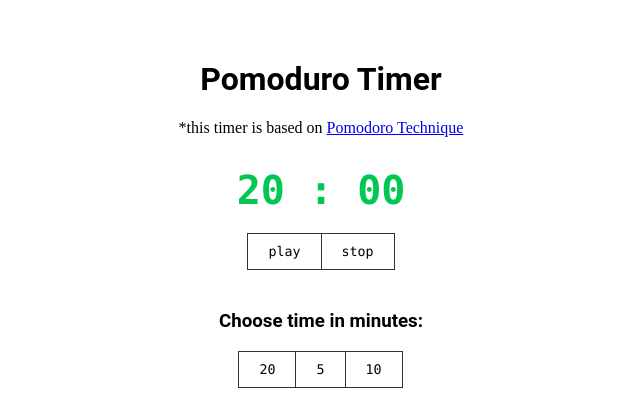
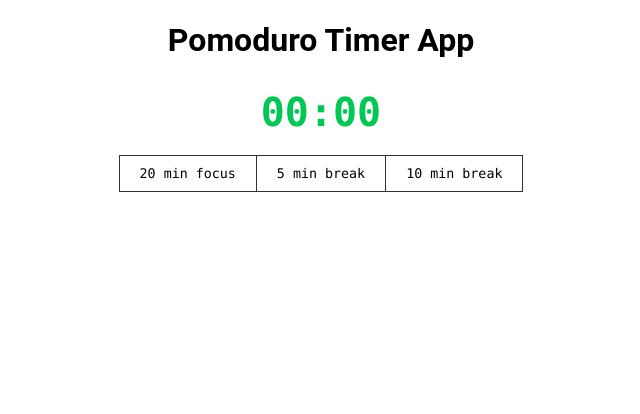
Before and after one commit to devgeni/pomoduro, a React (Create React App) app: page / in a window 1280 px wide. Shown: the top 414 px of the page, without its empty margins (319-959 px from the left). Built offline with nearby package versions, Linux system fonts and the light colour scheme.

Commit message:
start over

```diff
--- a/package.json
+++ b/package.json
@@ -3,6 +3,8 @@
   "version": "0.1.0",
   "private": true,
   "dependencies": {
+    "mobx": "^5.11.0",
+    "mobx-react": "^6.1.1",
     "react": "^16.8.6",
     "react-dom": "^16.8.6",
     "react-scripts": "1.1.4"
--- a/public/index.html
+++ b/public/index.html
@@ -1,15 +1,18 @@
 <!DOCTYPE html>
 <html lang="en">
   <head>
-    <meta charset="utf-8">
-    <meta name="viewport" content="width=device-width, initial-scale=1, shrink-to-fit=no">
-    <meta name="theme-color" content="#000000">
+    <meta charset="utf-8" />
+    <meta
+      name="viewport"
+      content="width=device-width, initial-scale=1, shrink-to-fit=no"
+    />
+    <meta name="theme-color" content="#000000" />
     <!--
       manifest.json provides metadata used when your web app is added to the
       homescreen on Android. See https://developers.google.com/web/fundamentals/engage-and-retain/web-app-manifest/
     -->
-    <link rel="manifest" href="%PUBLIC_URL%/manifest.json">
-    <link rel="shortcut icon" href="%PUBLIC_URL%/favicon.ico">
+    <link rel="manifest" href="%PUBLIC_URL%/manifest.json" />
+    <link rel="shortcut icon" href="%PUBLIC_URL%/favicon.ico" />
     <!--
       Notice the use of %PUBLIC_URL% in the tags above.
       It will be replaced with the URL of the `public` folder during the build.
@@ -20,33 +23,8 @@
       Learn how to configure a non-root public URL by running `npm run build`.
     -->
     <title>Pomoduro Timer</title>
-    <style type="text/css">
-      html { background: white; }
-      h1, h3 {
-        font-family: Roboto, sans-serif;
-      }
-      button {
-        border: 1px solid #333;
-        padding: 10px 20px;
-        font-family: Monaco, "Roboto Mono", Inconsolata, Consolas, monospace;
-        text-align: center;
-        background: none;
-        cursor: pointer;
-      }
-      button:hover,
-      button:focus {
-        background: #eee;
-      }
-      button:active {
-        background: #ddd;
-      }
-      button:not(:first-child) {
-        margin-left: -1px;
-      }
-      .buttons {
-        margin-bottom: 40px;
-      }
-    </style>
+
+    <link rel="stylesheet" href="style.css" />
   </head>
   <body>
     <noscript>
--- /dev/null
+++ b/public/style.css
@@ -0,0 +1,32 @@
+html {
+  background: white;
+}
+h1,
+h3 {
+  font-family: Roboto, sans-serif;
+}
+button {
+  border: 1px solid #333;
+  padding: 10px 20px;
+  font-family: Monaco, "Roboto Mono", Inconsolata, Consolas, monospace;
+  text-align: center;
+  background: none;
+  cursor: pointer;
+}
+button:hover,
+button:focus {
+  background: #eee;
+}
+button:active {
+  background: #ddd;
+}
+button:not(:first-child) {
+  margin-left: -1px;
+}
+.buttons {
+  margin-bottom: 40px;
+}
+
+.text-center {
+  text-align: center;
+}
--- /dev/null
+++ b/src/components/Application.js
@@ -0,0 +1,21 @@
+import React from "react";
+
+import "./Countdown.css";
+
+export default class Application extends React.Component {
+  render() {
+    return (
+      <React.Fragment>
+        <h1 className="text-center">Pomoduro Timer App</h1>
+
+        <div className="Countdown">00:00</div>
+
+        <div className="text-center">
+          <button>20 min focus</button>
+          <button>5 min break</button>
+          <button>10 min break</button>
+        </div>
+      </React.Fragment>
+    );
+  }
+}
--- a/src/components/Countdown.css
+++ b/src/components/Countdown.css
@@ -1,9 +1,19 @@
 @keyframes timeout {
-	0% { color: #00C853; }
-	60% { color: #76FF03; }
-	75% { color: #FFD600; }
-	90% { color: #FF9100; }
-	100% { color: #FF3D00; }
+  0% {
+    color: #00c853;
+  }
+  60% {
+    color: #76ff03;
+  }
+  75% {
+    color: #ffd600;
+  }
+  90% {
+    color: #ff9100;
+  }
+  100% {
+    color: #ff3d00;
+  }
 }
 
 .Countdown {
@@ -12,7 +22,8 @@
   font-size: 40px;
   font-weight: 900;
   font-family: "Roboto Mono", Monaco, Consolas, monospace;
-	color: #FF3D00;
+  text-align: center;
+  color: #ff3d00;
   animation: timeout 100s linear infinite;
   animation-play-state: paused;
 }
--- a/src/index.js
+++ b/src/index.js
@@ -1,17 +1,14 @@
-import React from 'react';
-import ReactDOM from 'react-dom';
-import App from './containers/App';
-import { Provider } from 'react-redux';
-import createAndSetStore from "./store";
+import React from "react";
+import ReactDOM from "react-dom";
+import Application from "./components/Application";
+// import App from './containers/App';
+// import { Provider } from 'react-redux';
+// import createAndSetStore from "./store";
 
-import { notificationRequest } from "./utilities/Notification";
+// import { notificationRequest } from "./modules/Notification";
 
-notificationRequest();
+// notificationRequest();
 
-const store = createAndSetStore();
+// const store = createAndSetStore();
 
-ReactDOM.render(
-<Provider store={store}>
-	<App />
-</Provider>,
-	document.getElementById('root'));
+ReactDOM.render(<Application />, document.getElementById("root"));
```
Also changed, not shown: src/helpers/index.js (renamed from src/lib/index.js), src/modules/Notification.js (renamed from src/utilities/Notification.js), src/modules/Sound.js (renamed from src/utilities/Sound.js), src/modules/Timer.js (renamed from src/utilities/Timer.js). Lines whose indentation alone changed are shown as unchanged.
